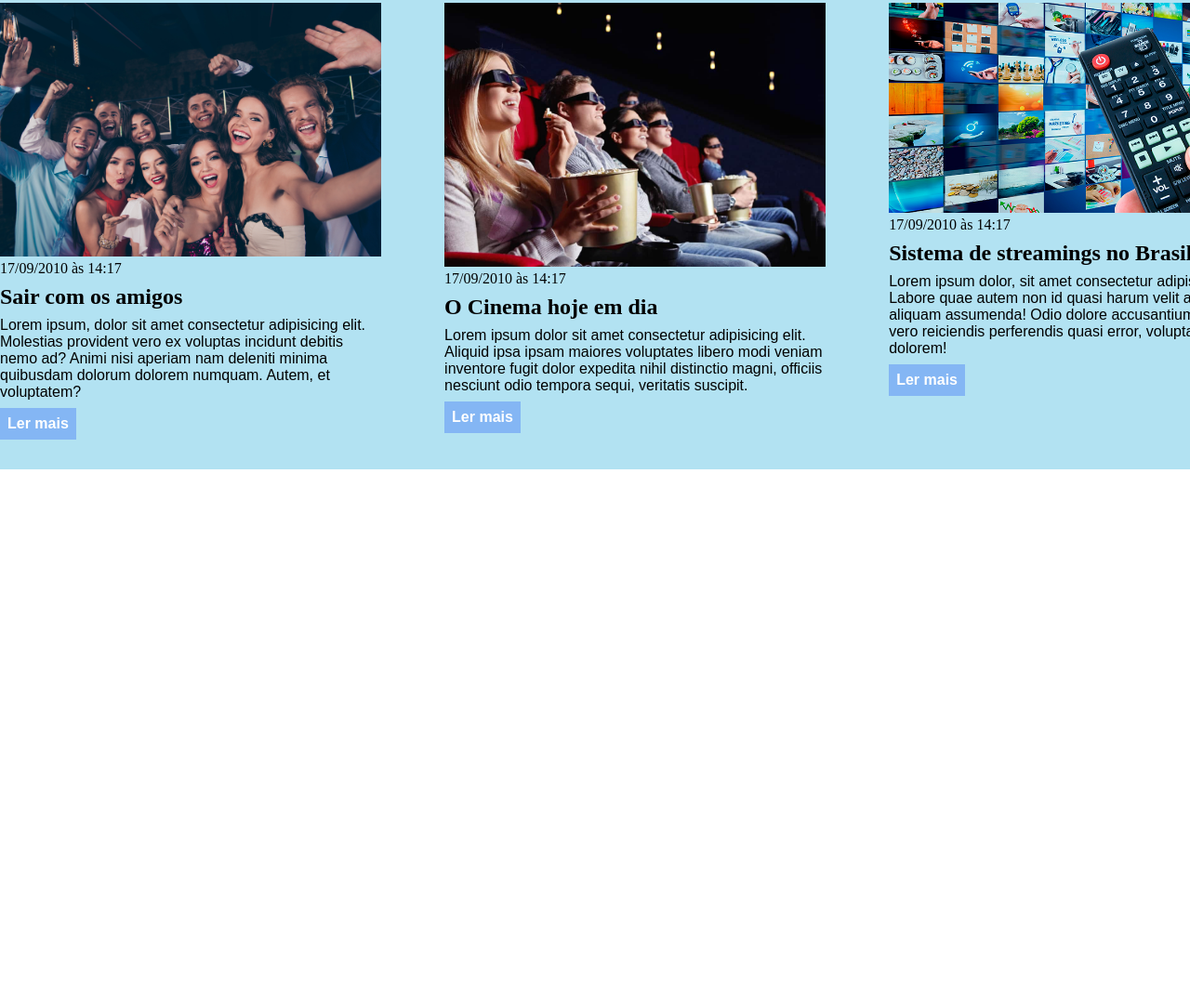
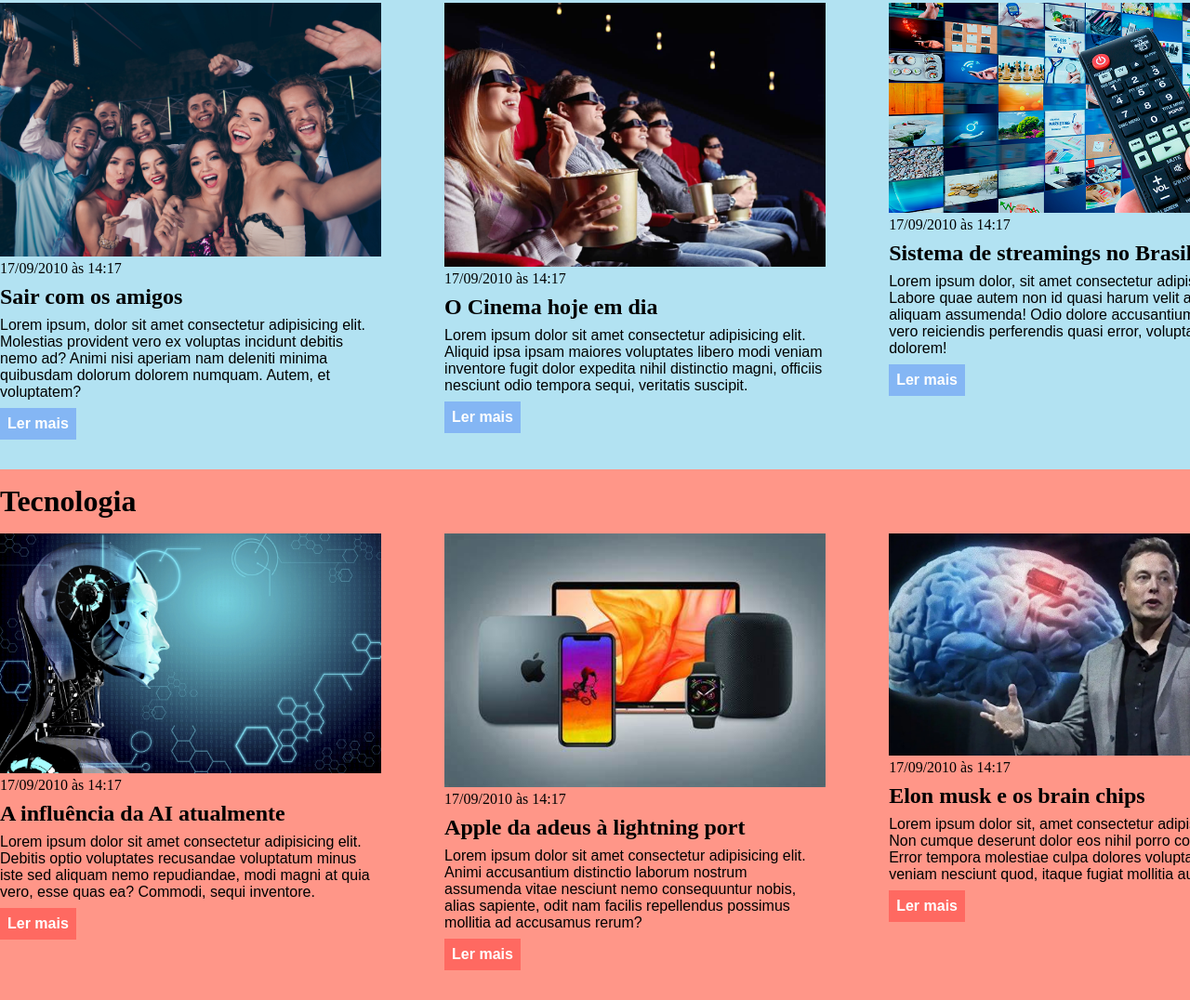
Before and after one commit to Marcelosoaresdev/site-de-noticias-teste-css, a plain HTML site: page index.html in a window 1280 px wide. Shown: the part 1779-2855 px from the top of the page at 93% size. Before the commit the page ends 2284 px from the top, so only its background shows below. Drawn offline with Linux system fonts and the light colour scheme.

Commit message:
Adicionada a parte de Tecnologia do site (EXERCICIO)

```diff
--- a/index.html
+++ b/index.html
@@ -148,5 +148,39 @@
             </div>
         </div>
     </section>
+    <section id="tecnology">
+        <div class="container">
+            <h2>Tecnologia</h2>
+            <div class="articles">
+                <article>
+                    <img src="./imagens/AI.jpeg" alt="Foto de AI">
+                    <header>
+                        <time>17/09/2010 às 14:17</time>
+                    </header>
+                    <h3>A influência da AI atualmente</h3>
+                    <p>Lorem ipsum dolor sit amet consectetur adipisicing elit. Debitis optio voluptates recusandae voluptatum minus iste sed aliquam nemo repudiandae, modi magni at quia vero, esse quas ea? Commodi, sequi inventore.</p>
+                    <a href="#" title="Leia a notícia completa">Ler mais</a>
+                </article>
+                <article>
+                    <img src="./imagens/Apple.jpeg" alt="Imagem da Apple">
+                    <header>
+                        <time>17/09/2010 às 14:17</time>
+                    </header>
+                    <h3>Apple da adeus à lightning port</h3>
+                    <p>Lorem ipsum dolor sit amet consectetur adipisicing elit. Animi accusantium distinctio laborum nostrum assumenda vitae nesciunt nemo consequuntur nobis, alias sapiente, odit nam facilis repellendus possimus mollitia ad accusamus rerum?</p>
+                    <a href="#" title="Leia a notícia completa">Ler mais</a>
+                </article>
+                <article>
+                    <img src="./imagens/Chip elon musk.jpg" alt="Imagem chip brain elon musk">
+                    <header>
+                        <time>17/09/2010 às 14:17</time>
+                    </header>
+                    <h3>Elon musk e os brain chips</h3>
+                    <p>Lorem ipsum dolor sit, amet consectetur adipisicing elit. Non cumque deserunt dolor eos nihil porro consequuntur. Error tempora molestiae culpa dolores voluptatum, veniam nesciunt quod, itaque fugiat mollitia aut quae!</p>
+                    <a href="#" title="Leia a notícia completa">Ler mais</a>
+                </article>
+            </div>
+        </div>
+    </section>
 </body>
 </html>
--- a/main.css
+++ b/main.css
@@ -135,3 +135,13 @@
 {
     background-color: #84b6f4;
 }
+
+#tecnology
+{
+    background-color: #ff9688;
+}
+
+#tecnology .articles article a
+{
+    background-color: #ff6961;
+}
```
Also changed, not shown: imagens/AI.jpeg (added), imagens/Apple.jpeg (added), imagens/Chip elon musk.jpg (added).
